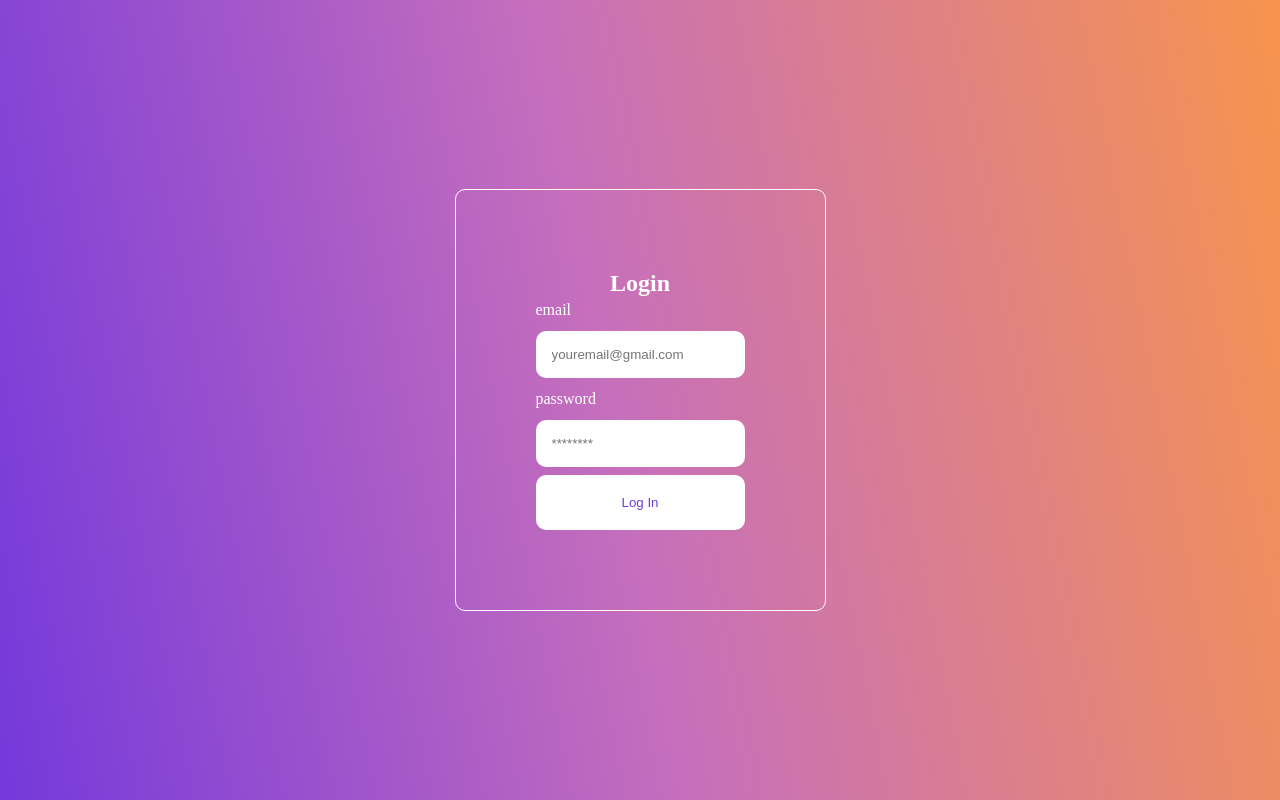
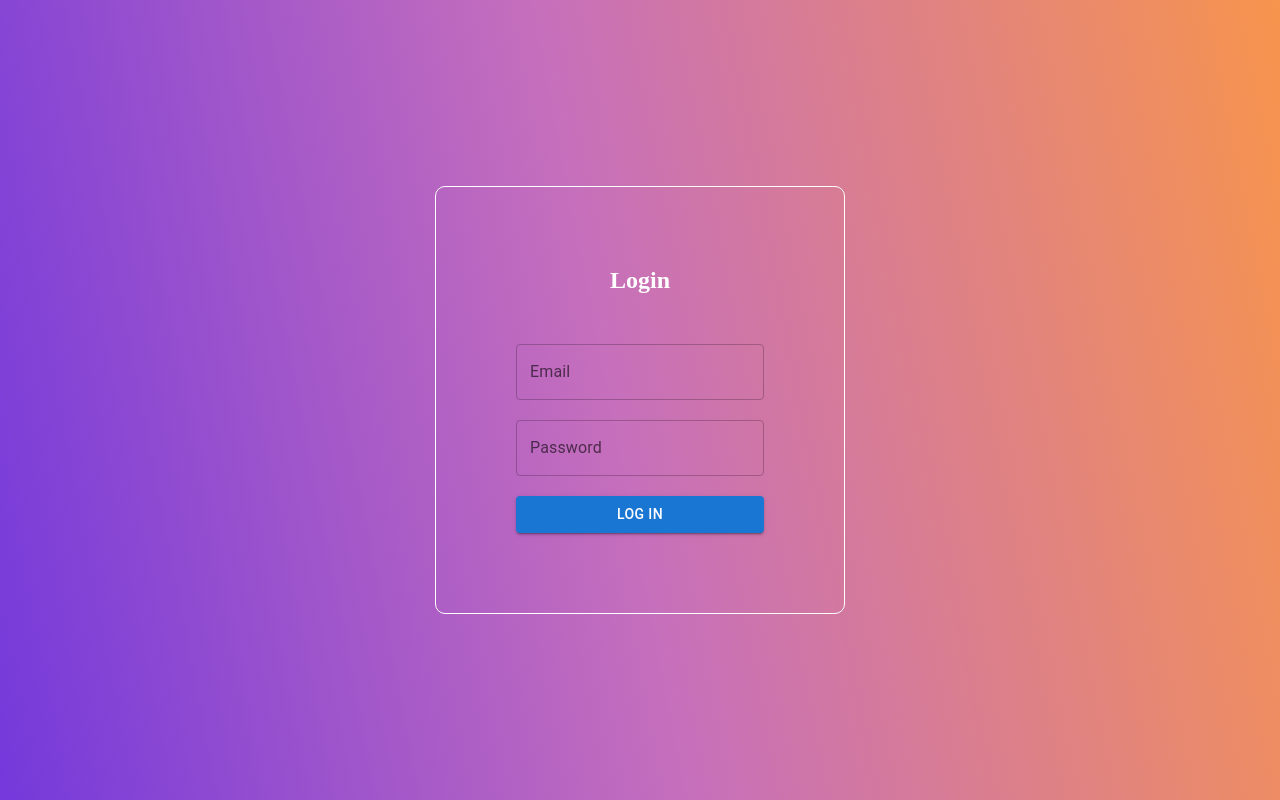
Before and after one commit to mohamedsharafath/mov-proj, a React (Create React App) app: page / in a window 1280 px wide. Built offline with nearby package versions, Linux system fonts and the light colour scheme.

Commit message:
login page updated

```diff
--- a/package.json
+++ b/package.json
@@ -3,6 +3,10 @@
   "version": "0.1.0",
   "private": true,
   "dependencies": {
+    "@emotion/react": "^11.11.1",
+    "@emotion/styled": "^11.11.0",
+    "@mui/icons-material": "^5.14.19",
+    "@mui/material": "^5.14.19",
     "@testing-library/jest-dom": "^5.17.0",
     "@testing-library/react": "^13.4.0",
     "@testing-library/user-event": "^13.5.0",
--- a/src/pages/login1/email.css
+++ b/src/pages/login1/email.css
@@ -11,7 +11,11 @@
   .auth-form-container, .login-form, .register-form {
     display: flex;
     flex-direction: column;
+    margin-top: 30px;
+    row-gap: 20px;
   }
+
+
 
   @media screen and (min-width: 600px) {
     .auth-form-container {
--- a/src/pages/login1/email.js
+++ b/src/pages/login1/email.js
@@ -1,36 +1,83 @@
 import React, { useState } from "react";
 import './email.css'
 import App from "../../App";
+import { TextField, Button } from "@mui/material";
 
 export const Login = () => {
     const [email, setEmail] = useState('');
     const [pass, setPass] = useState('');
     const [done, setDone] = useState(false);
+    const [eerror,seteerror] = useState(false)
+    const [ehelpertext,setehelpertext] = useState('')
+    const [perror,setperror] = useState(false)
+    const [phelpertext,setphelpertext] = useState('')
 
     const handleSubmit = (e) => {
         e.preventDefault();
+        if(email==='')
+        {
+            seteerror(true)
+            setehelpertext('Enter your email')
+        }
+        if(pass==='')
+        {
+            setperror(true)
+            setphelpertext('Enter your Password')
+        }
+        else
         setDone(true)
-        // alert("hello");
-        // <App/>
-        // console.log(email);
+
+
     }
 
     return (
         <>
+        {done ? (<App/>) :
         <div className="App1">
         <div className="auth-form-container">
             <h2>Login</h2>
             <form className="login-form" onSubmit={handleSubmit}>
-                <label htmlFor="email">email</label>
-                <input value={email} onChange={(e) => setEmail(e.target.value)}type="email" placeholder="youremail@gmail.com" id="email" name="email" />
-                <label htmlFor="password">password</label>
-                <input value={pass} onChange={(e) => setPass(e.target.value)} type="password" placeholder="********" id="password" name="password" />
-                <button type="submit">Log In</button>
+                <TextField
+                name="Email"
+                value={email}
+                onChange={(e) => {
+                    setEmail(e.target.value)
+                    seteerror(false)
+                    setehelpertext('')
+                }
+                }
+                variant="outlined"
+                type="email"
+                placeholder="youremail@gmail.com"
+                label="Email"
+                error={eerror}
+                helperText={ehelpertext}
+                />
+                <TextField
+                name="Password"
+                value={pass}
+                onChange={(e) => {
+                    setPass(e.target.value)
+                    setperror(false)
+                    setphelpertext('')
+                }
+                }
+                variant="outlined"
+                type="password"
+                placeholder="*******"
+                label="Password"
+                error={perror}
+                helperText={phelpertext}
+                />
+                {/* <label htmlFor="email">Email</label>
+                <input value={email} onChange={(e) => {setEmail(e.target.value)}}type="email" placeholder="youremail@gmail.com" id="email" name="Email" />
+                <label htmlFor="password">Password</label>
+                <input value={pass} onChange={(e) => setPass(e.target.value)} type="password" placeholder="********" id="password" name="Password"  /> */}
+                <Button type="submit" variant="contained">Log In</Button>
             </form>
             {/* <button className="link-btn" onClick={() => props.onFormSwitch('register')}>Don't have an account? Register here.</button> */}
         </div>
-        </div>
-        {done ? <App/> : null}
+        </div>}
         </>
     )
 }
```
Also changed, not shown: src/index.js (line endings or trailing spaces), 1 other file (tests, documents, lock files or other folders).
